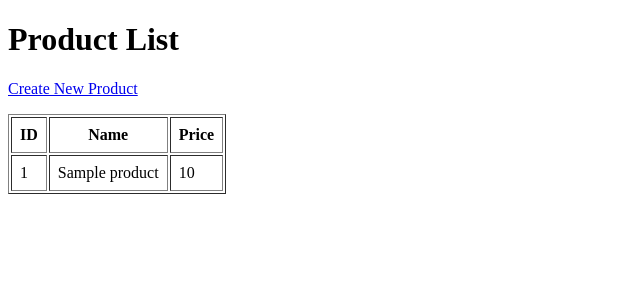
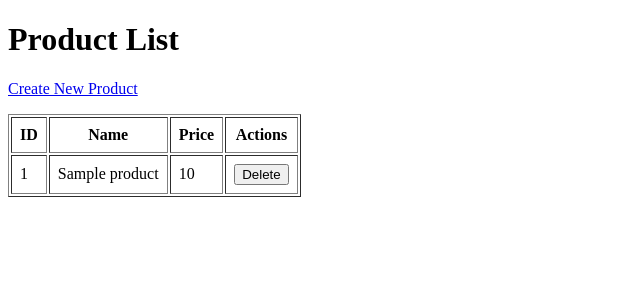
Before and after one commit to Nikesh0shrestha/Inventory-Management-System, a Django app: template invApp/templates/invApp/product_list.html in a window 1280 px wide. Shown: the top 300 px of the page, without its empty margins (0-640 px from the left). Run offline with Django 5.2, Linux system fonts and the light colour scheme; the template is opened without the code that fills it: most values are stand-ins (such as "Sample title", 1, 10 or a date in 2020).

Commit message:
add delete function of the products crud operation

```diff
--- a/invApp/templates/invApp/product_list.html
+++ b/invApp/templates/invApp/product_list.html
@@ -16,14 +16,24 @@
                 <th>ID</th>
                 <th>Name</th>
                 <th>Price</th>
+                <th>Actions</th>
             </tr>
         </thead>
         <tbody>
             {% for product in products %}
                 <tr>
-                    <td>{{ product.id }}</td>
+                    <td>{{ product.product_id }}</td>
                     <td>{{ product.name }}</td>
                     <td>{{ product.price }}</td>
+                    <td>
+                        <!-- Delete Button -->
+                        <form method="post" action="{% url 'product_delete' product.product_id %}" style="display:inline;">
+                            {% csrf_token %}
+                            <button type="submit" onclick="return confirm('Are you sure you want to delete this product?');">
+                                Delete
+                            </button>
+                        </form>
+                    </td>
                 </tr>
             {% empty %}
                 <tr>
--- a/invApp/urls.py
+++ b/invApp/urls.py
@@ -7,7 +7,7 @@ urlpatterns = [
     path('',views.home_view, name =  "home"),
     path('create/',views.product_create_view, name =  "product_create"),
     path('list/',views.product_list_view, name =  "product_list"),
-    path('update/<int:product_id>/',views.product_update_view, name =  "product_update"),
-    path('delete/<int:product_id>/',views.product_delete_view, name =  "product_delete"),
+    path('update/<int:product_id>/',views.product_update_view, name = "product_update"),
+    path('delete/<int:product_id>/',views.product_delete_view, name = "product_delete"),
 
 ]
```
Also changed, not shown: db.sqlite3.
